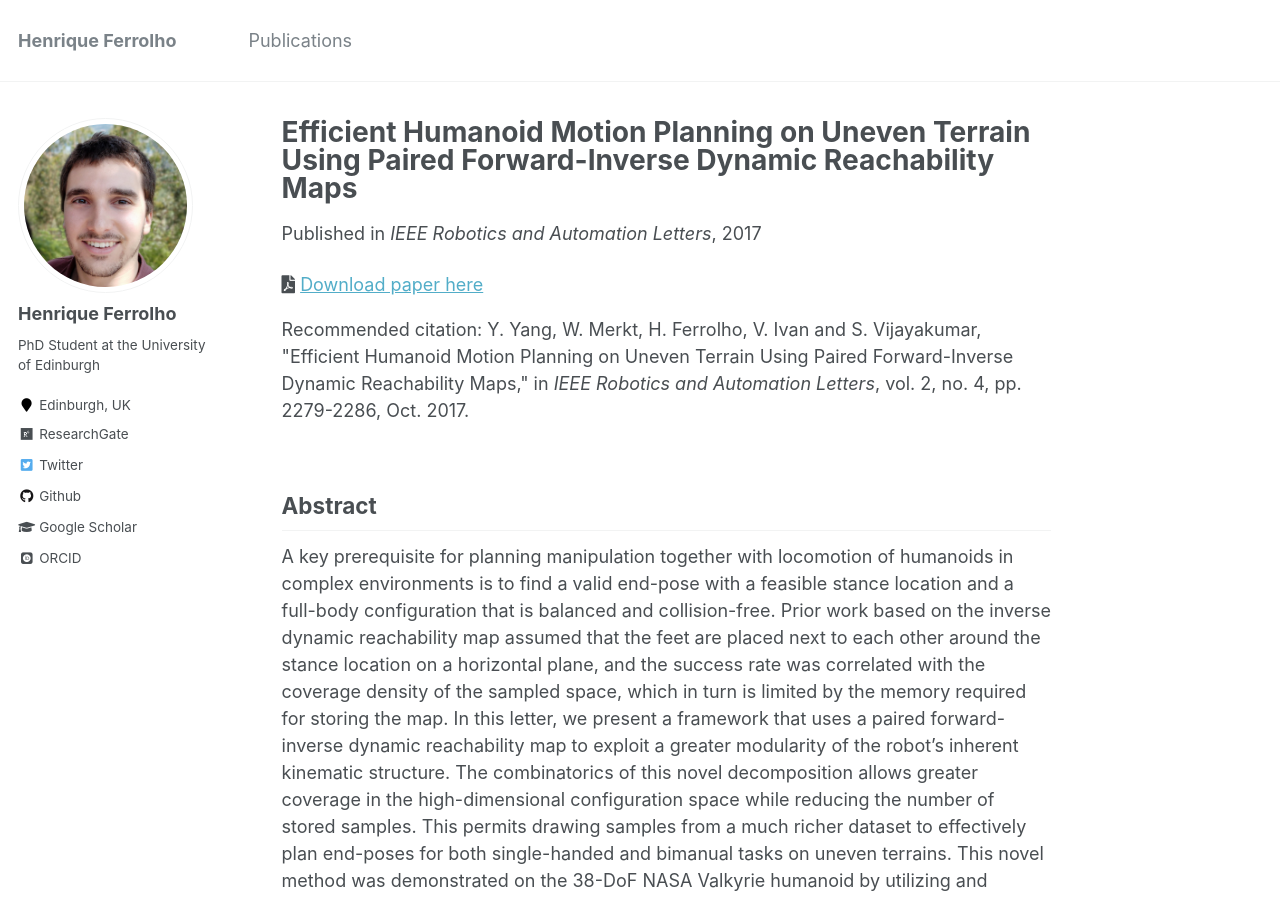
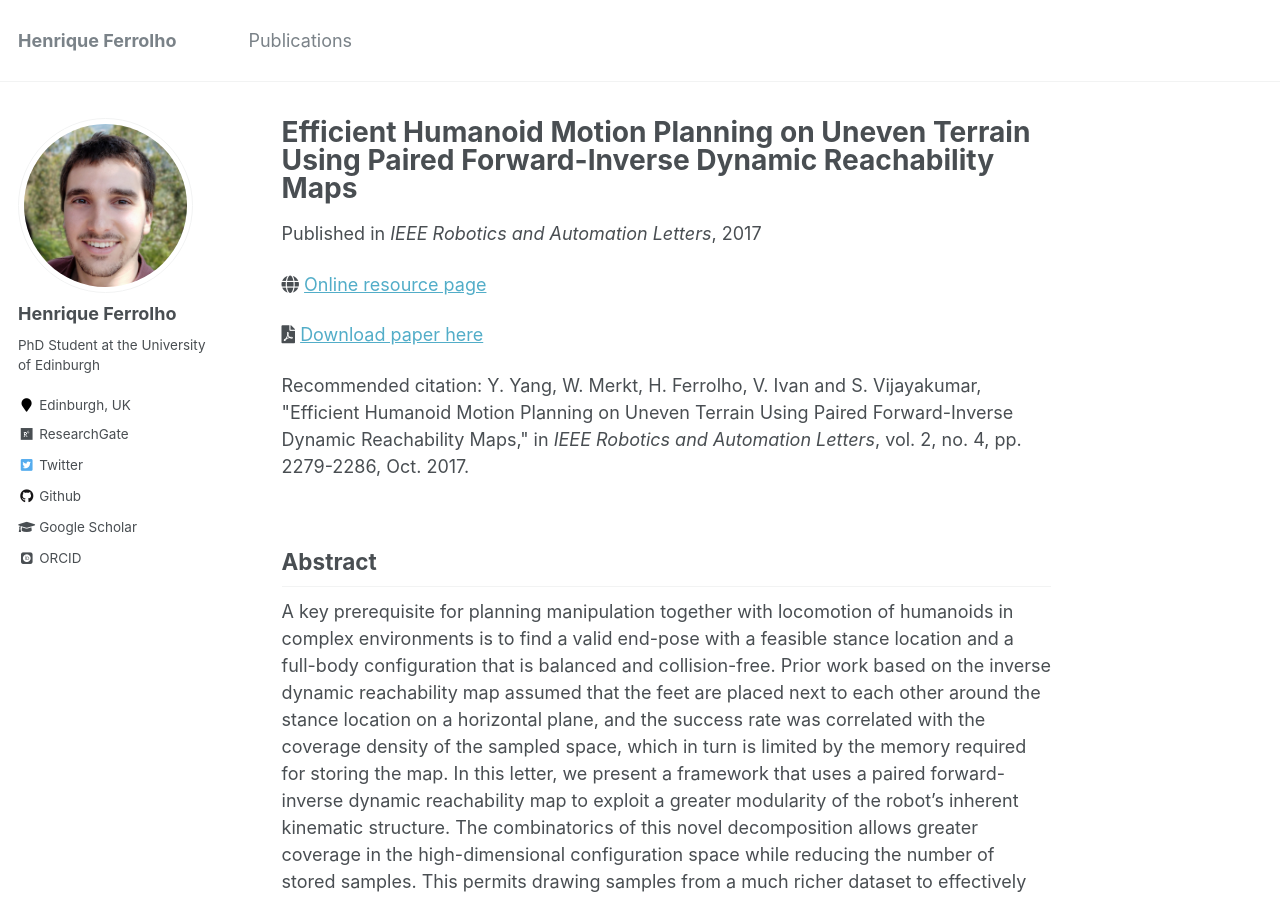
Before and after one commit to ferrolho/ferrolho.github.io, a Jekyll site: the page built from _publications/yang2017efficient.md, in a window 1280 px wide and 900 px high. Built offline with Jekyll 4.4.1, drawn with Linux system fonts in a browser that asks for light colours; some web fonts are replaced.

Commit message:
Adds links to resource host pages

```diff
--- a/_layouts/single.html
+++ b/_layouts/single.html
@@ -42,9 +42,14 @@ layout: default
           <p class="page__date"><strong><i class="fa fa-fw fa-calendar" aria-hidden="true"></i> {{ site.data.ui-text[site.locale].date_label | default: "Published:" }}</strong> <time datetime="{{ page.date | date_to_xmlschema }}">{{ page.date | default: "1900-01-01" | date: "%B %d, %Y" }}</time></p>
         {% endif %}
 
+        {% if page.paper_link %}
+          <p><i class="fas fa-globe"></i>
+          <a href="{{ page.paper_link }}">Online resource page</a></p>
+        {% endif %}
+
         {% if page.paper_id %}
-          <i class="fas fa-file-pdf"></i>
-          <a href="{{ site.url | append: site.baseurl | append: "/files/" | append: page.paper_id | append: ".pdf" }}">Download paper here</a>
+          <p><i class="fas fa-file-pdf"></i>
+          <a href="{{ site.url | append: site.baseurl | append: "/files/" | append: page.paper_id | append: ".pdf" }}">Download paper here</a></p>
         {% endif %}
 
         {% if page.citation and page.paperurl %}
--- a/_publications/2017-07-17-yang2017efficient.md
+++ b/_publications/yang2017efficient.md
@@ -1,6 +1,7 @@
 ---
 date: 2017-07-17
 paper_id: 'yang2017efficient'
+paper_link: 'https://ieeexplore.ieee.org/abstract/document/7982667'
 title: "Efficient Humanoid Motion Planning on Uneven Terrain Using Paired Forward-Inverse Dynamic Reachability Maps"
 venue: "IEEE Robotics and Automation Letters"
 citation: >
```
Also changed, not shown: _publications/ferrolho2018whole.md (renamed from _publications/2018-11-06-ferrolho2018whole.md, +1 -0 lines), _publications/ferrolho2019comparing.md (renamed from _publications/2019-08-15-ferrolho2019comparing.md, +1 -0 lines).
